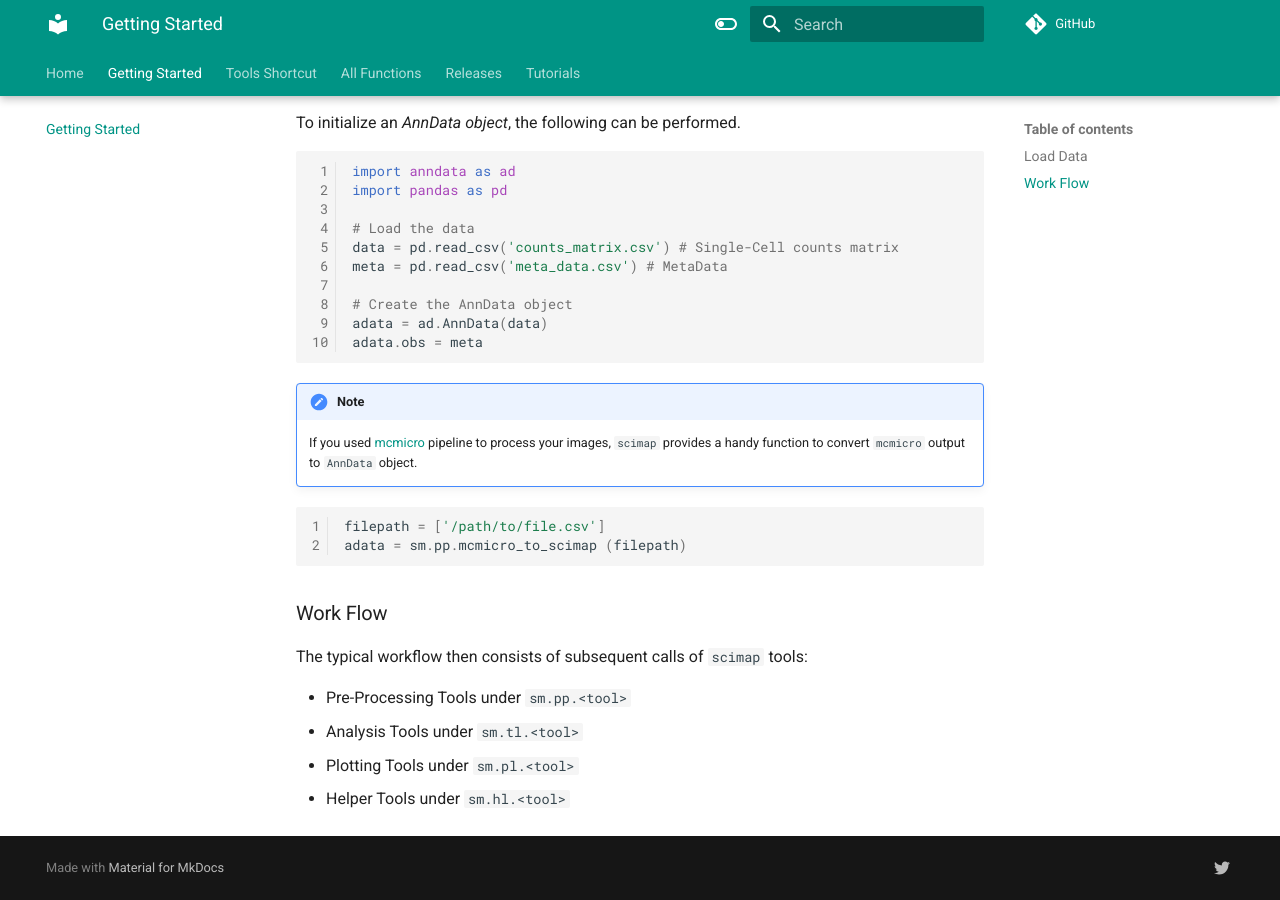
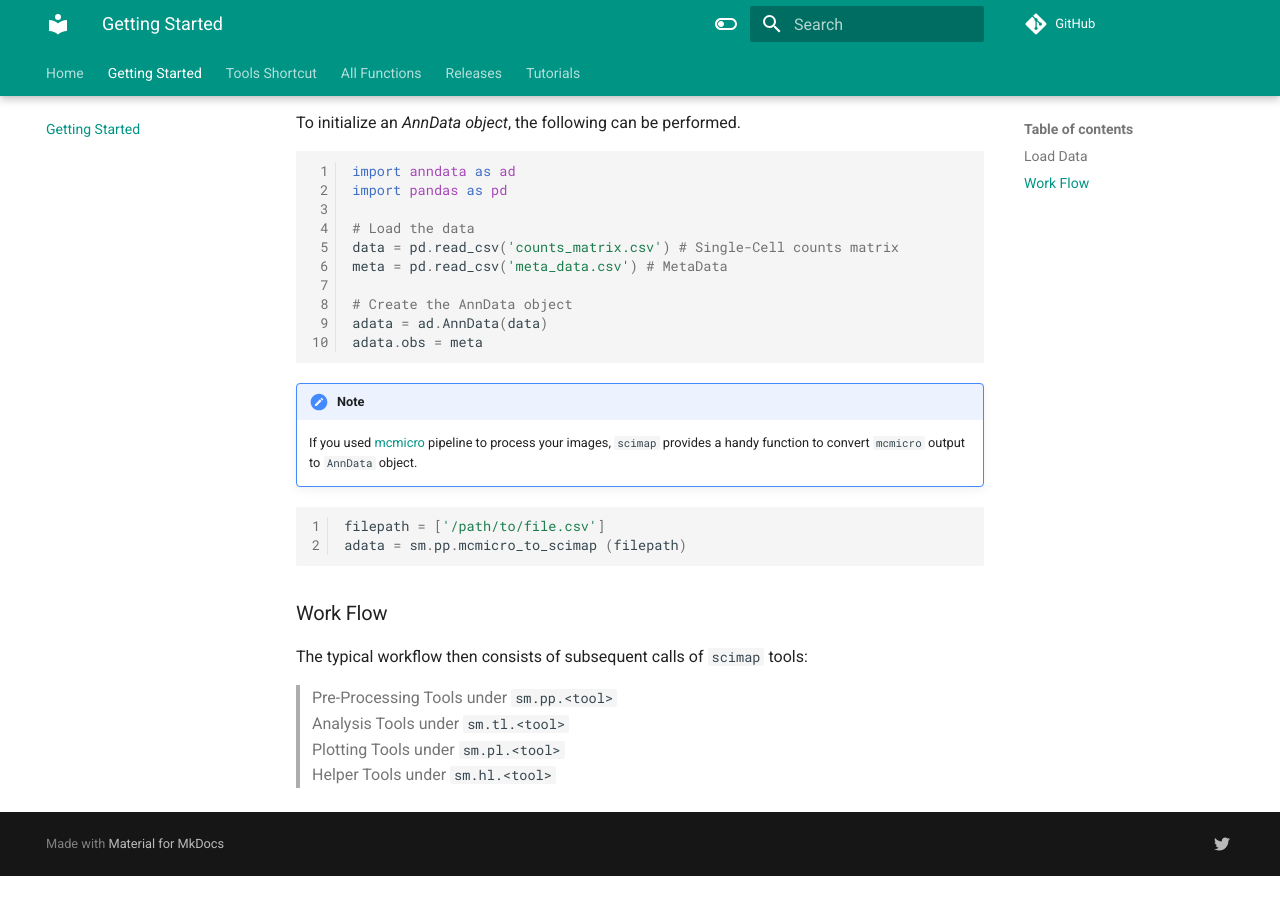
Before and after one commit to labsyspharm/scimap, an MkDocs documentation site: the page built from docs/Getting Started.md, in a window 1280 px wide and 900 px high, scrolled down 559 px. Built offline with MkDocs 1.6.1 and Material for MkDocs 9.7.7, drawn with Linux system fonts in a browser that asks for light colours; comment, search, counter and statistics services are not loaded; after the commit the page ends 1435 px from its top, so only the background shows below that.

```diff
--- a/docs/Getting Started.md
+++ b/docs/Getting Started.md
@@ -42,7 +42,7 @@ adata = sm.pp.mcmicro_to_scimap (filepath)
 
 The typical workflow then consists of subsequent calls of `scimap` tools:
 
-- Pre-Processing Tools under `sm.pp.<tool>`
-- Analysis Tools under `sm.tl.<tool>`
-- Plotting Tools under `sm.pl.<tool>`
-- Helper Tools under `sm.hl.<tool>`
+> Pre-Processing Tools under `sm.pp.<tool>`
+> Analysis Tools under `sm.tl.<tool>`
+> Plotting Tools under `sm.pl.<tool>`
+> Helper Tools under `sm.hl.<tool>`
```
Also changed, not shown: docs/Tools Shortcut.md (+1 -2 lines), 3 other files.
